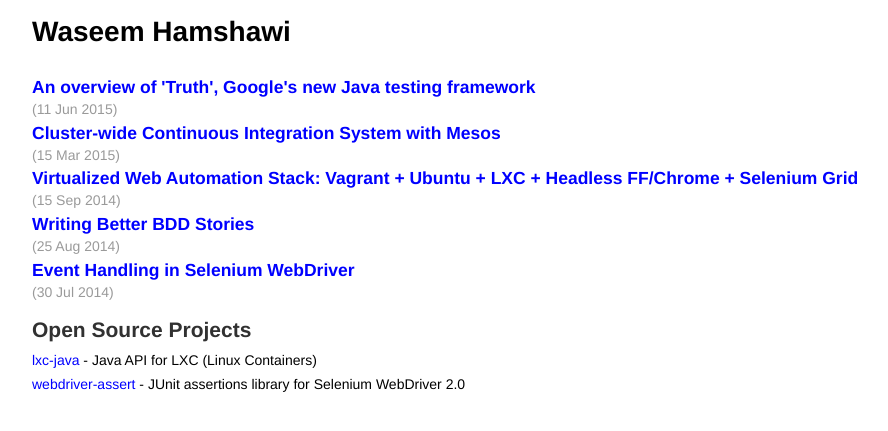
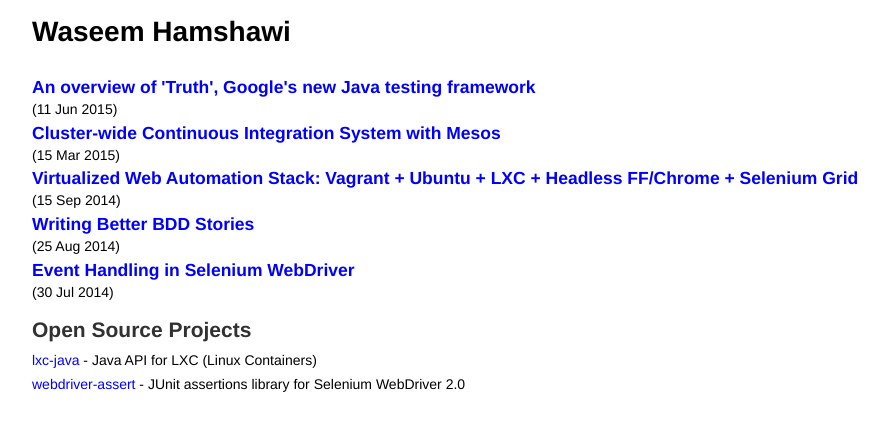
Before and after one commit to waseemh/waseemh.github.io_F, a Jekyll site: the page built from index.md, in a window 1280 px wide. Shown: the top 431 px of the page, without its empty margins (78-966 px from the left). Built offline with Jekyll 4.4.1, drawn with Linux system fonts in a browser that asks for light colours.

Commit message:
Update index.md

```diff
--- a/index.md
+++ b/index.md
@@ -5,7 +5,7 @@
 
 {% for post in site.posts %}
    <h3 style="display: inline;"> <a href="{{ post.url }}">{{ post.title }}</a> </h3>
-   <span style="display: inline;" class="post-date">({{ post.date | date_to_string }})</span>
+   <span style="display: inline;">({{ post.date | date_to_string }})</span>
 {% endfor %}
 
 <h2>Open Source Projects</h2>
```
